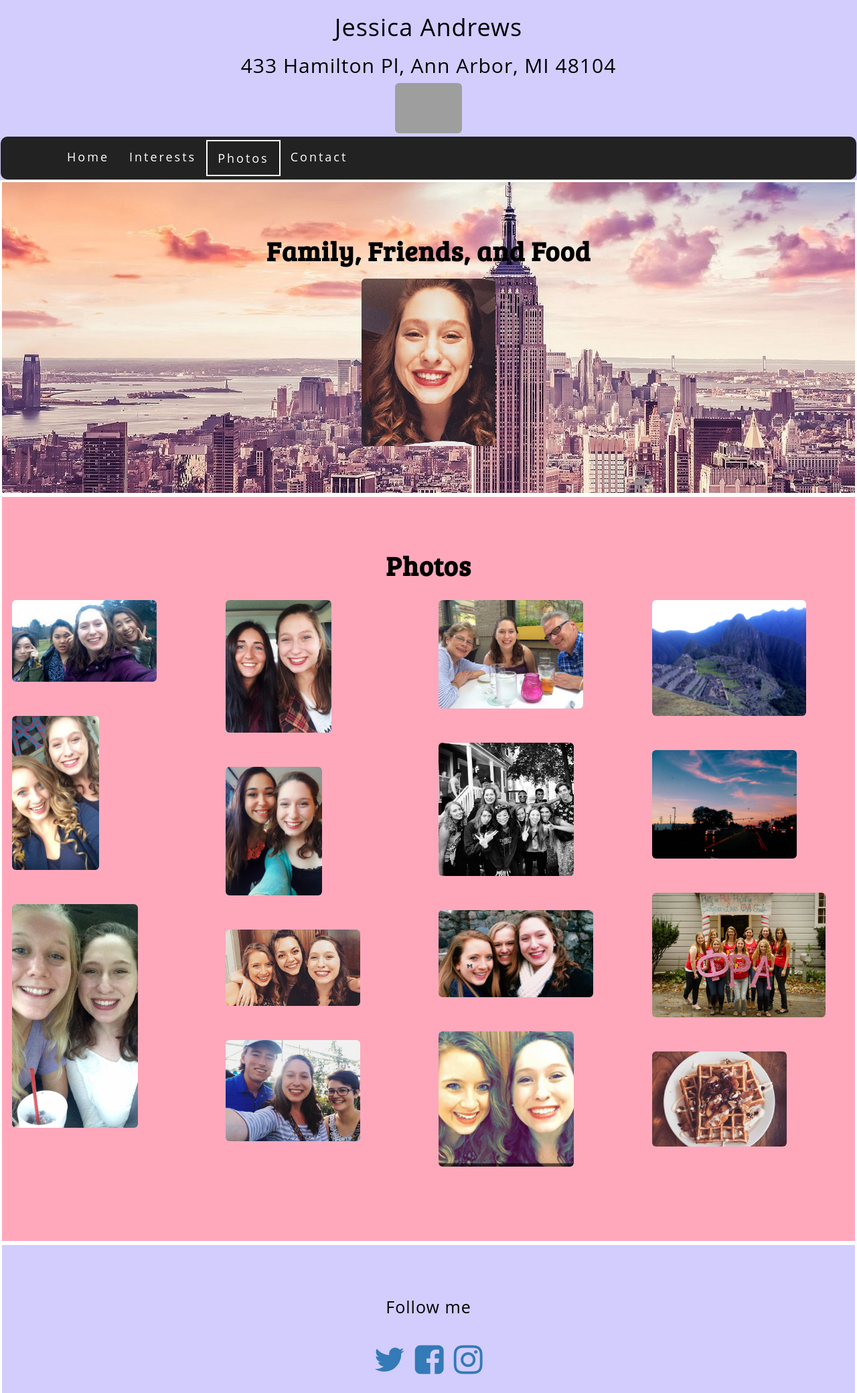
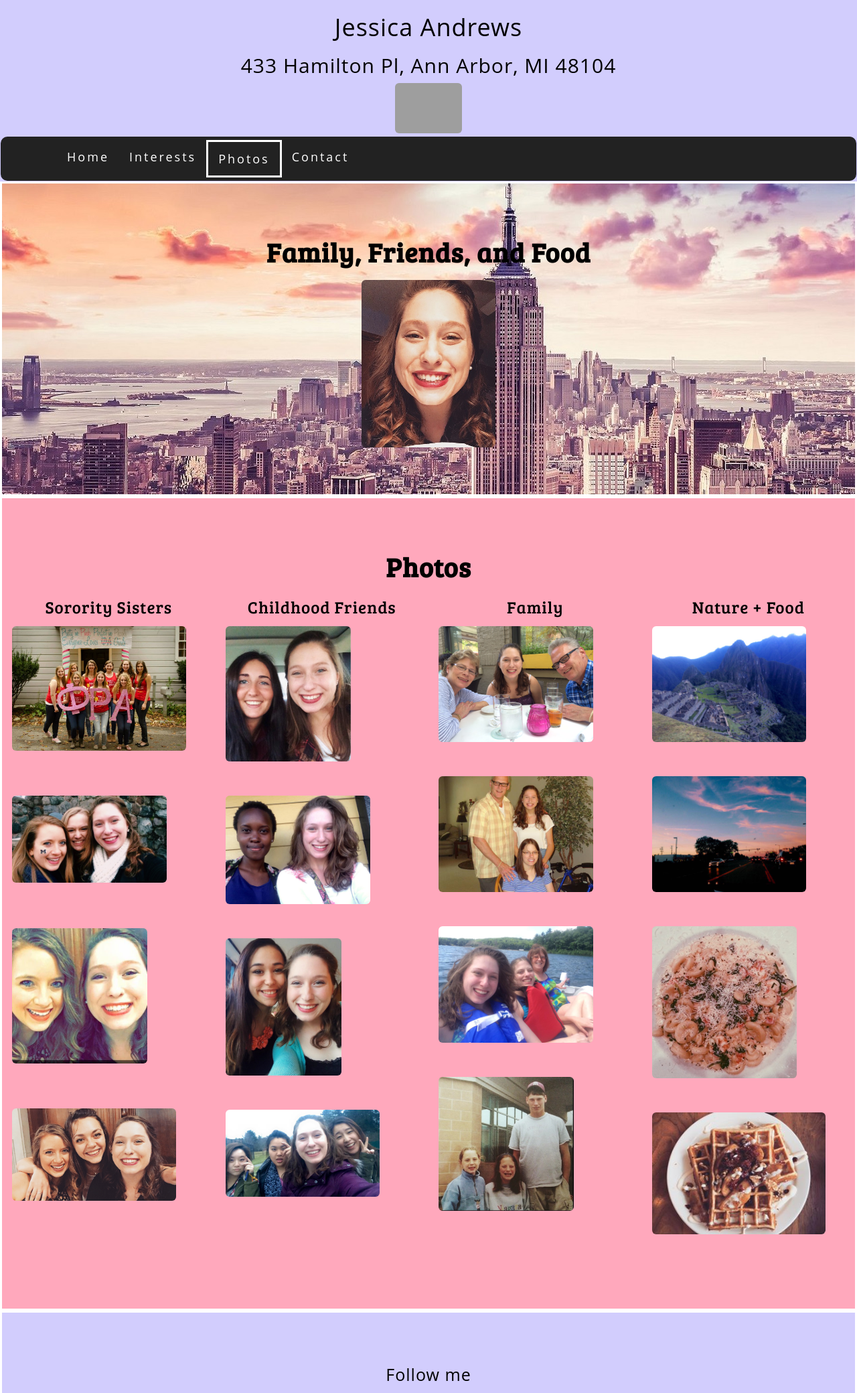
Before and after one commit to Jessica0028/jessicaportfolio, a Python web app: template templates/photo.html in a window 1280 px wide. Shown: the top 2080 px of the page at 67% size. Run offline with Jinja, Linux system fonts and the light colour scheme; the template is opened without the code that fills it, so the values that code supplies are empty; some libraries are stand-ins or nearby versions; grey boxes are pictures that could not be loaded.

Commit message:
photos and content
adding/removing photos and adding more content

```diff
--- a/static/style.css
+++ b/static/style.css
@@ -25,7 +25,7 @@
     color: #f5f6f7;
   }
   .active {
-    border: solid white 2px;
+    border: solid white 3px;
   }
   p {font-size: 25px;
     text-align: center;}
--- a/templates/base.html
+++ b/templates/base.html
@@ -54,7 +54,7 @@
     <p>Follow me </p>
     <a href="https://twitter.com/Jessickaa27" target="_blank"> <i class="fa fa-twitter"></i></a>
     <a href="https://www.facebook.com/softballchica9942" target="_blank"><i class="fa fa-facebook-square"></i></a>
-    <a href="https://www.instagram.com/jessickaa245/" taget="_blank"><i class= "fa fa-instagram"></i></a>
+    <a href="https://www.instagram.com/jessickaa245/" target="_blank"><i class= "fa fa-instagram"></i></a>
     <p> &copy; Jessica Andrews, 2016 </p>
   </footer>
 </body>
--- a/templates/index.html
+++ b/templates/index.html
@@ -18,7 +18,7 @@ Home
       <img src="static/umich.jpg" class="img-responsive img-rounded corners margin" style="width:80%" alt="umich">
     </div>
     <div class="col-md-6">
-      <p>I'm seriously addicted to coffee. Very rarely will I go a day without at least one cup of coffee. My favorite coffee shop is Biggby Coffee, however I enojy Starbucks too!</p>
+      <p>I'm seriously addicted to coffee. Very rarely will I go a day without at least one cup of coffee. My favorite coffee shop is Biggby Coffee, however I enjoy Starbucks too!</p>
       <img src="static/coffee.jpg" class="img-responsive img-rounded corners margin" style="width:75%" alt="coffee">
     </div>
   </div>
--- a/templates/interests.html
+++ b/templates/interests.html
@@ -15,11 +15,11 @@ Interests
 
 <div class="container-fluid interestsandphoto-5 text-center">
   <h3 class="margin">Body Peace Corps</h3>
-  <p>Body Peace Corps: First semester of my sophomore year I joined Body Peace Corps (BPC) a student wellness group on campus that focuses on promoting body positivity through events, workshops, a dialogues. I started out as a regular member but also became trained to be a workshop facilitator, and have recently joined the executive board. </p>
+  <p>Body Peace Corps: First semester of my sophomore year I joined Body Peace Corps (BPC) a student wellness group on campus that focuses on promoting body positivity through events, workshops, a dialogues. I started out as a regular member but also became trained to be a workshop facilitator, and have recently joined the executive board. You can check us out at Wolverine Welness on the second and third floor of University Health Services or email us at bodypeacecorps@umich.edu and bpcfacilitators@umich.edu. </p>
 </div>
 <!-- Second Container (Grid) -->
 <div class="container-fluid home-3 text-center">
   <h3 class="margin">Phi Rho Alpha</h3>
-      <p>Phi Rho Alpha: I joined Phi Rho Alpha, a local sorority only at U of M my first semester of my freshman year. I also joined the executive board as the house manager of our sorority house this year. My duties include creating the chore chart, dealing with repairs by acting as liaison between the other housemates and the landlord, and fining people when necessary. </p>
+      <p>Phi Rho Alpha: I joined Phi Rho Alpha, a local sorority only at U of M my first semester of my freshman year. I also joined the executive board as the house manager of our sorority house this year. My duties include creating the chore chart, dealing with repairs by acting as liaison between the other housemates and the landlord, and fining people when necessary. Want to find out more about us? Feel free to email our president Ashley at president@phirhoalpha.com or check out our website <a href="http://phirhoalpha.com/" target="_blank">phirhoalpha.com</a></p>
  </div>
 {% endblock %}
--- a/templates/photo.html
+++ b/templates/photo.html
@@ -14,27 +14,32 @@ Photo
   <h3 class="margin">Photos</h3>
     <div class="row">
       <div class="col-md-3">
-		<img src="static/all.jpg" class="img-responsive img-rounded corners margin" style="width:75%" alt="friends"><br>
-		<img src="static/bidnight.jpg" class="img-responsive img-rounded corners margin" style="width:45%"alt="bidnight"><br>
-		<img src="static/elenajess.jpg" class="img-responsive img-rounded corners margin" style="width:65%"alt="elenaandjess">
+      <p>Sorority Sisters<p>
+      	<img src="static/tau.jpg" class="img-responsive img-rounded corners margin" style="width:90%" alt="tau"><br>
+		<img src="static/tailgatee.jpg" class="img-responsive img-rounded corners margin" style="width:80%" alt="tailgate"><br>
+		<img src="static/emilyandjess.jpg" class="img-responsive img-rounded corners margin" style="width:70%" alt="bidnight"><br>
+		<img src="static/friends.jpg" class="img-responsive img-rounded corners margin" style="width:85%"alt="friends"><br>
 	 </div>
 	 <div class="col-md-3">
-	   <img src="static/savinajess.jpg" class="img-responsive img-rounded corners margin" style="width:55%"alt="savinandjess"><br>
-	   <img src="static/kaitjess.jpg" class="img-responsive img-rounded corners margin" style="width:50%"alt="kaitlynnandjess"><br>
-	   <img src="static/friends.jpg" class="img-responsive img-rounded corners margin" style="width:70%"alt="friends"><br>
-	   <img src="static/golfing.jpg" class="img-responsive img-rounded corners margin" style="width:70%" alt="golf"><br>
+	 <p>Childhood Friends</p>
+	   <img src="static/savinajess.jpg" class="img-responsive img-rounded corners margin" style="width:65%" alt="savinandjess"><br>
+	   <img src="static/yvettejess.jpg" class="img-responsive img-rounded corners margin" style="width:75% " alt="yvetteandjessica"><br>
+	   <img src="static/kaitjess.jpg" class="img-responsive img-rounded corners margin" style="width:60%" alt="kaitlynnandjess"><br>
+	   <img src="static/all.jpg" class="img-responsive img-rounded corners margin" style="width:80%" alt="elenaandjess">
 	 </div>
 	 <div class="col-md-3">
-	   <img src="static/momdad.jpg" class="img-responsive img-rounded corners margin" style="width:75%"alt="momanddad"><br>
-	   <img src="static/tailgate.jpg" class="img-responsive img-rounded corners margin" style="width:70%"alt="tailgate"><br>
-	   <img src="static/tailgatee.jpg" class="img-responsive img-rounded corners margin" style="width:80%"alt="tailgate"><br>
-	   <img src="static/emilyandjess.jpg" class="img-responsive img-rounded corners margin" style="width:70%" alt="bidnight"><br>
+	 <p>Family</p>
+	   <img src="static/momdad.jpg" class="img-responsive img-rounded corners margin" style="width:80%"alt="momanddad"><br>
+	   <img src="static/dadandsarah.jpg" class="img-responsive img-rounded corners margin" style="width:80%" alt="fathersday"><br>
+	   <img src="static/summer2014.jpg" class="img-responsive img-rounded corners margin" style="width: 80%" alt="summer"><br>
+	   <img src="static/canada.jpg" class="img-responsive img-rounded corners margin" style="width: 70%" alt="triptocanada"><br>
 	 </div>
 	 <div class="col-md-3">
+	 <p>Nature + Food</p>
 	   <img src="static/peru.jpg" class="img-responsive img-rounded corners margin" style="width:80%" alt="peru"><br>
-	   <img src="static/sky.jpg" class="img-responsive img-rounded corners margin" style="width:75%" alt="sky"><br>
-	   <img src="static/tau.jpg" class="img-responsive img-rounded corners margin" style="width:90%" alt="tau"><br>
-	   <img src="static/waffles.jpg" class="img-responsive img-rounded corners margin" style="width:70%" alt="wafflez"><br>
+	   <img src="static/sky.jpg" class="img-responsive img-rounded corners margin" style="width:80%" alt="sky"><br>
+	   <img src="static/IMG_8141.JPG" class="img-responsive img-rounded corners margin" style="width:75%" alt="pasta"><br>
+	   <img src="static/waffles.jpg" class="img-responsive img-rounded corners margin" style="width:90%" alt="wafflez"><br>
 	 </div>
    </div>
 </div>
```
Also changed, not shown: static/FullSizeRender (3).jpg (added), static/IMG_8141.JPG (added), static/canada.jpg (added), static/dadandsarah.jpg (added), static/elenajess.jpg, static/kaitjess.jpg, static/savinajess.jpg, static/summer2014.jpg (added), static/tailgating.jpg (added), static/yvettejess.jpg (added).
